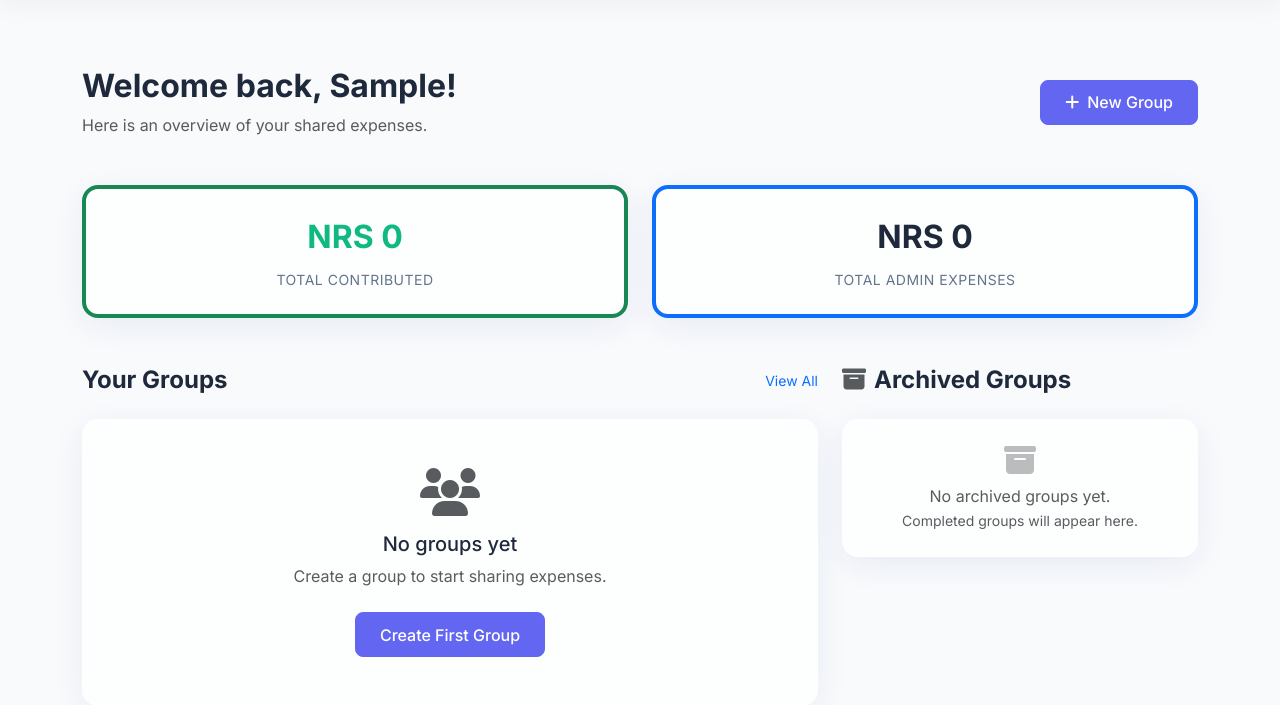
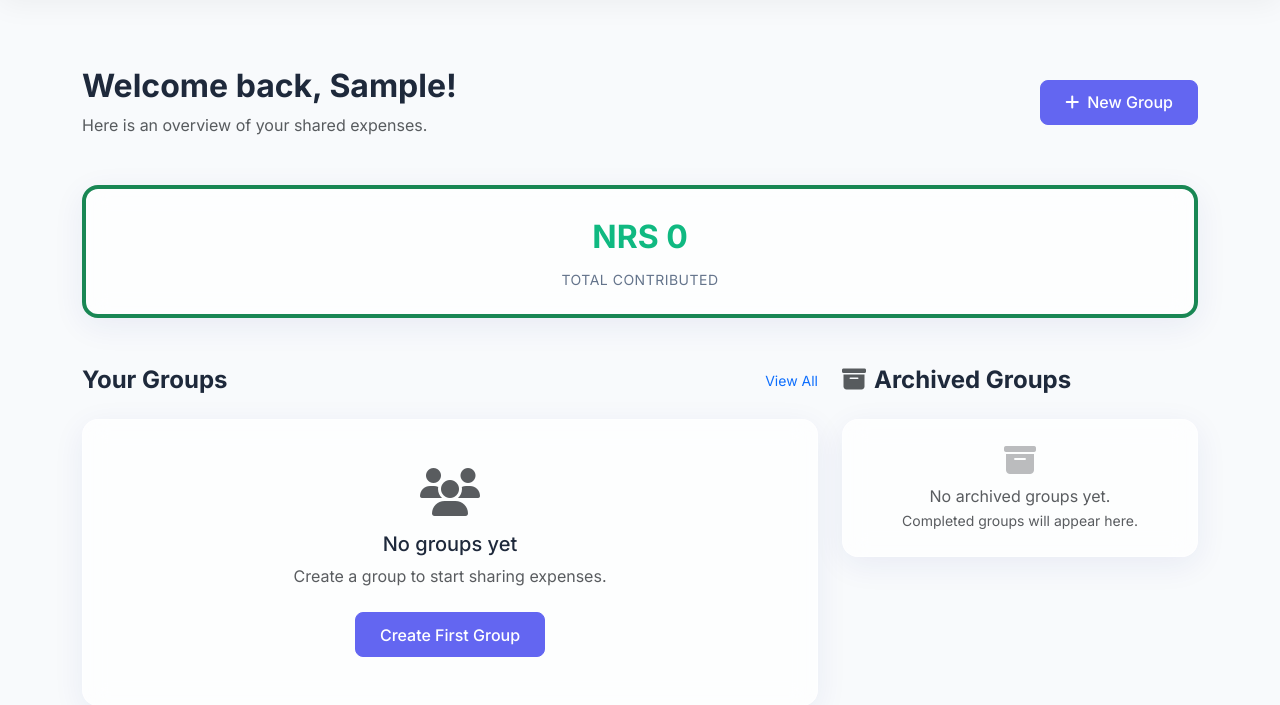
Before and after one commit to sameertech28/QuickSplit, a Django app: page /dashboard/ in a window 1280 px wide. Shown: the part 57-762 px from the top of the page. Run offline with Django 4.2, Linux system fonts and the light colour scheme; the visitor is signed in with stand-in values (Sample User, id 1); data comes from the database, SQL or seed files in the repository; data that the repository does not hold is empty.

Commit message:
fix: remove admin contribution from dashboard

```diff
--- a/core/views.py
+++ b/core/views.py
@@ -77,11 +77,6 @@ def dashboard_view(request):
         total=Sum('amount')
     )['total'] or 0
 
-    total_created_expenses = Expense.objects.filter(
-        created_by=user
-    ).aggregate(
-        total=Sum('amount')
-    )['total'] or 0
 
     # Fetch pending invitations for this user (case-insensitive)
     pending_invitations = Invitation.objects.filter(email__iexact=user.email, status='pending').select_related('group', 'invited_by')
@@ -90,7 +85,6 @@ def dashboard_view(request):
         'active_groups': active_groups,
         'archived_groups': archived_groups,
         'total_contributed': total_contributed,
-        'total_created_expenses': total_created_expenses,
         'group_count': len(active_groups),
         'pending_invitations': pending_invitations,
     }
--- a/templates/dashboard.html
+++ b/templates/dashboard.html
@@ -16,16 +16,10 @@
 
     <!-- Summary Stats -->
     <div class="row g-4 mb-5">
-        <div class="col-md-6">
+        <div class="col-12">
             <div class="glass-card stat-card border-top border-4 border-success">
                 <div class="stat-value text-positive">NRS {{ total_contributed }}</div>
                 <div class="stat-label">Total Contributed</div>
-            </div>
-        </div>
-        <div class="col-md-6">
-            <div class="glass-card stat-card border-top border-4 border-primary">
-                <div class="stat-value">NRS {{ total_created_expenses }}</div>
-                <div class="stat-label">Total Admin Expenses</div>
             </div>
         </div>
     </div>
```
